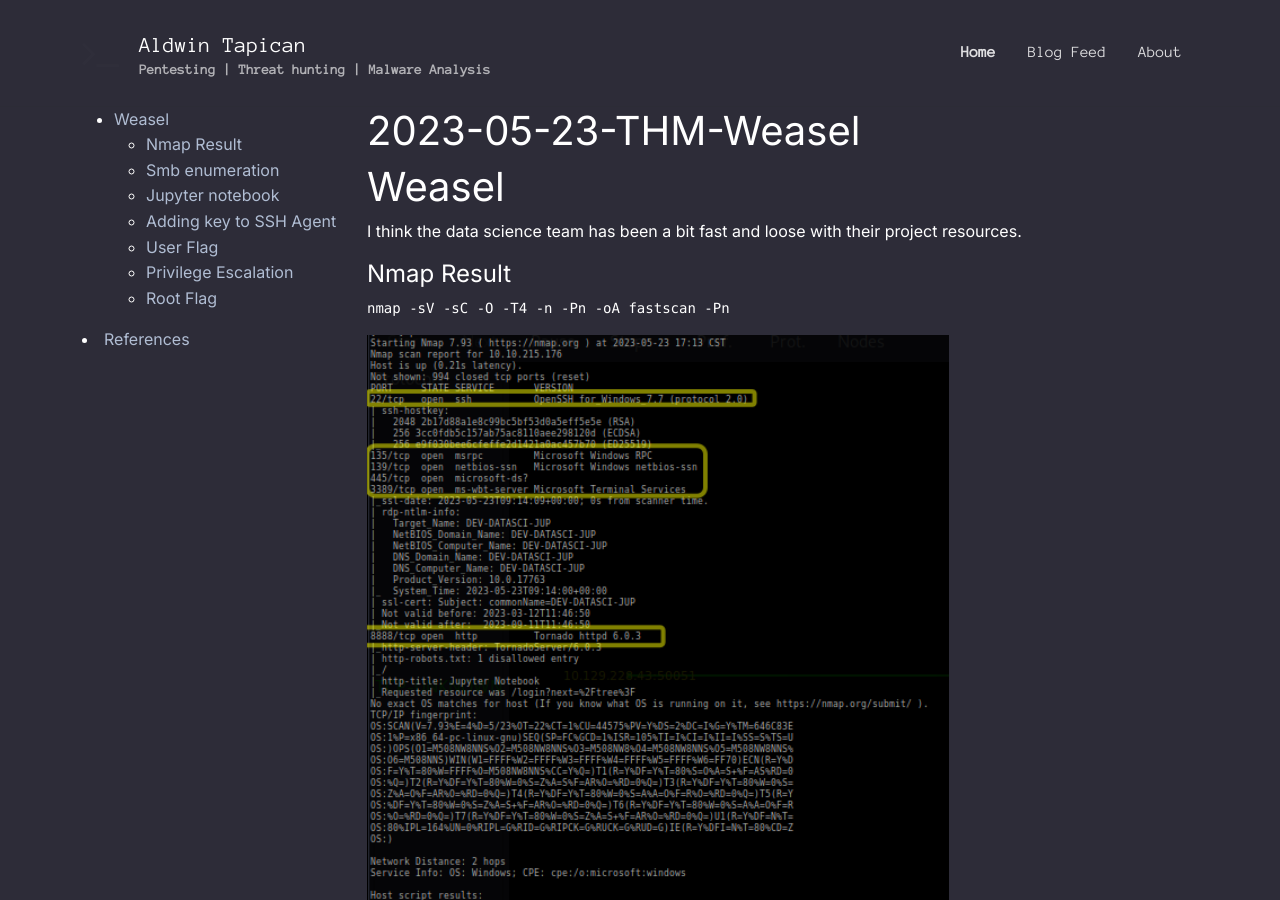
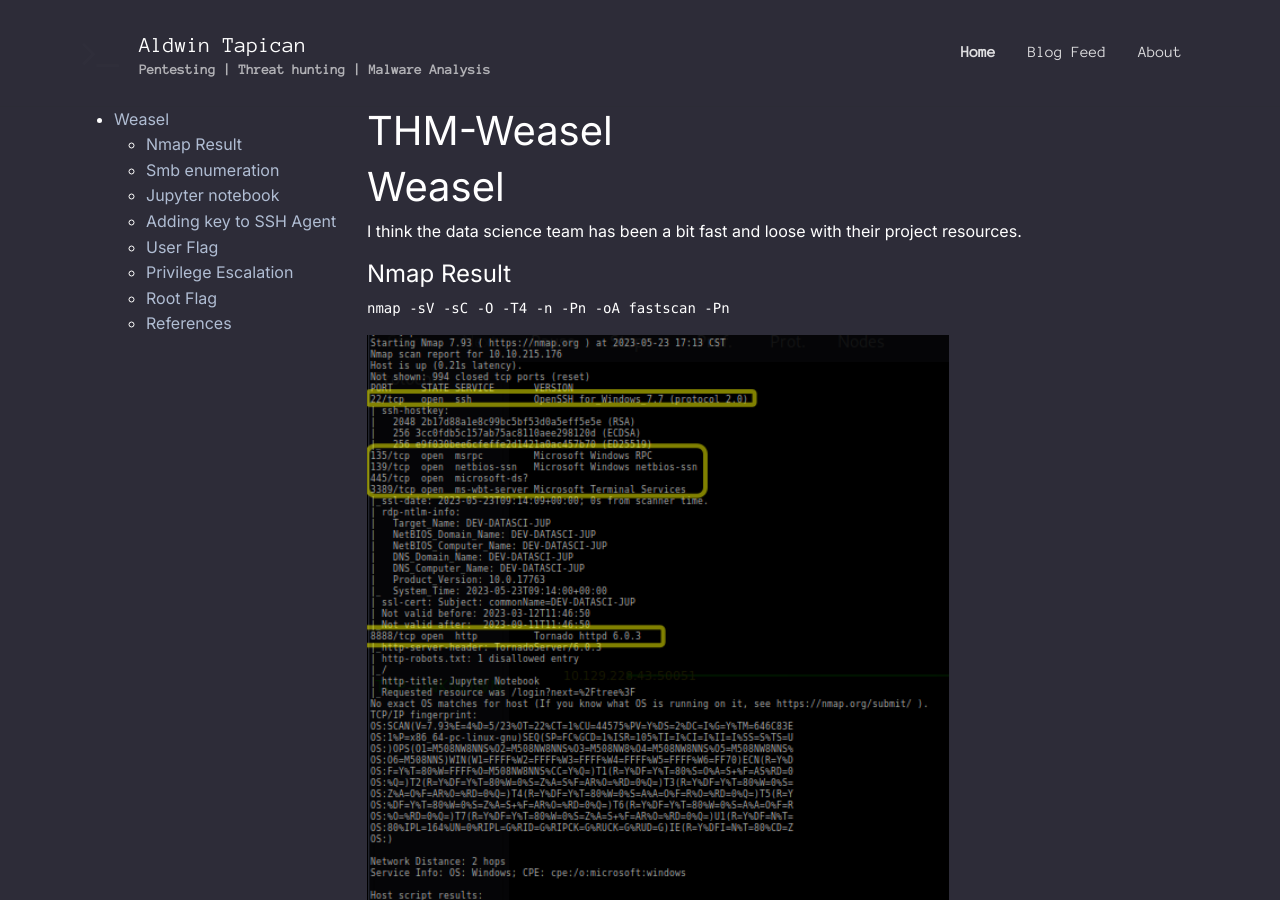
Before and after one commit to aj-tap/archive-blog, a Jekyll site: the page built from _posts/2023-05-23-THM-Weasel.md, in a window 1280 px wide and 900 px high. Built offline with Jekyll 4.4.1, drawn with Linux system fonts in a browser that asks for light colours; nearby versions of some CDN libraries.

Commit message:
Update 2023-05-23-THM-Weasel.md

```diff
--- a/_posts/2023-05-23-THM-Weasel.md
+++ b/_posts/2023-05-23-THM-Weasel.md
@@ -1,7 +1,7 @@
 ---
 published: true
 layout: post_toc
-title: 2023-05-23-THM-Weasel
+title: THM-Weasel
 categories: Writeup
 ---
 # Weasel
@@ -131,6 +131,6 @@ nc -lvnp 4445
 Once you have successfully gained access, you can effortlessly retrieve the root flag located in the Administrator directory on the Desktop.
 
 ---
-## References
+#### References
 - https://tryhackme.com/room/weasel
 - https://medium.com/risan/upgrade-your-ssh-key-to-ed25519-c6e8d60d3c54
```
